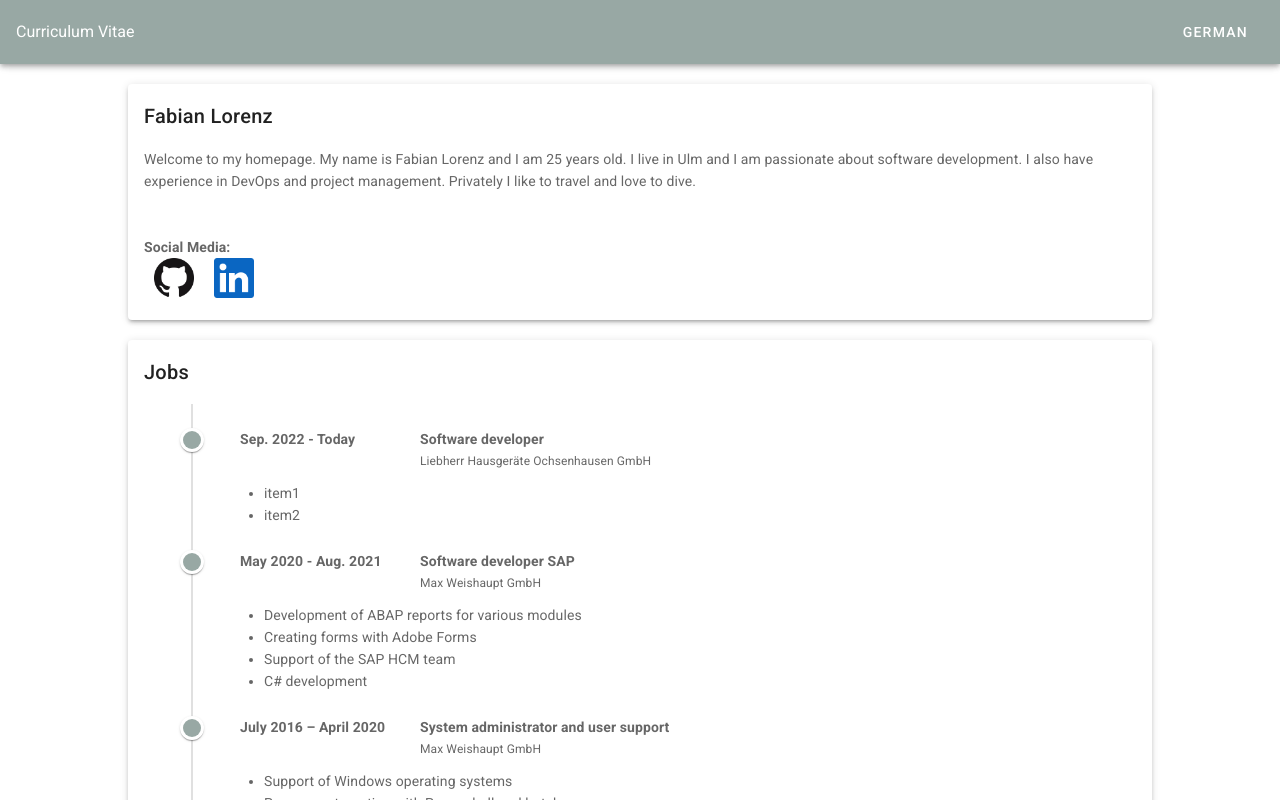
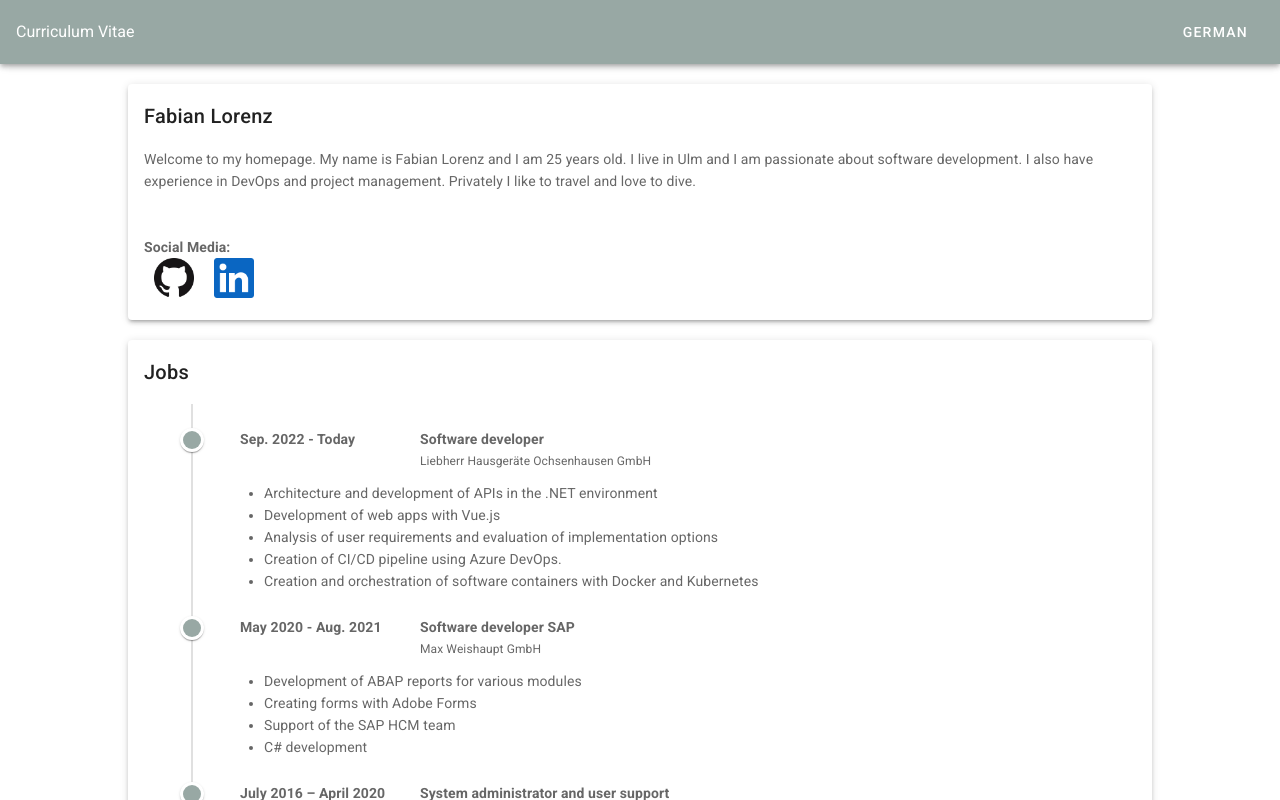
Before and after one commit to 1Joghurt/1Joghurt.github.io, a Vue app: page / in a window 1280 px wide. Shown: the top 800 px of the page. Built offline with nearby package versions, Linux system fonts and the light colour scheme.

Commit message:
Added points for lh appliance job

```diff
--- a/shared/i18n.js
+++ b/shared/i18n.js
@@ -19,7 +19,7 @@ export default {
                     "date": "Aug. 2019 – März 2022",
                     "title": "Berufsbegleitendes Studium<br>Bachelor of Science - Informatik",
                     "degree": "Abschlussnote: 1,3",
-                    "points": "Abschlussarbeit: Entwicklung und Evaluation eines Frameworks zur Integration von Logikprogrammierung in die objektorientierte Programmiersprache C# (Note 1.0)<br><br>Weitere Schwerpunkte:<ul><li>Softwareentwicklung</li><li>Praktische Informatik</li><li>IT-Projekt- und Servicemanagement</li><li>Seminararbeit: Grenzen der agilen Methode Scrum</li><li>Projektarbeit: RESTful Client-Server Android-App mit Java Backend</li><li>Fallstudie: Entwurf einer Big-Data-Infrastruktur</li><li>Seminararbeit: Android App für Online Shopping</li></ul>"
+                    "points": "Abschlussarbeit: Entwicklung und Evaluation eines Frameworks zur Integration von Logikprogrammierung in die objektorientierte Programmiersprache C#. (Note 1.0)<br><br>Weitere Schwerpunkte:<ul><li>Softwareentwicklung</li><li>Praktische Informatik</li><li>IT-Projekt- und Servicemanagement</li><li>Seminararbeit: Grenzen der agilen Methode Scrum</li><li>Projektarbeit: RESTful Client-Server Android-App mit Java Backend</li><li>Fallstudie: Entwurf einer Big-Data-Infrastruktur</li><li>Seminararbeit: Android App für Online Shopping</li></ul>"
                 },
 
                 "jobtraining": {
@@ -44,7 +44,7 @@ export default {
                 "lh_ec": {
                     "date": "Sep. 2022 - Jetzt",
                     "title": "Softwareentwickler",
-                    "points": "<ul><li>item1</li><li>item2</li></ul>",
+                    "points": "<ul><li>Architektur und Entwicklung von APIs im .NET Umfeld</li><li>Entwicklung von Web-Apps mit Vue.js</li><li>Analyse von Benutzeranforderungen und Bewertung von Umsetzungsmöglichkeiten</li><li>Erstellung von CI/CD Pipeline mit Azure DevOps</li><li>Erstellung und Orchestrierung von Software-Containern mit Docker und Kubernetes</li></ul>                    ",
                 },
             },
             "publication": {
@@ -108,7 +108,7 @@ export default {
                 "lh_ec": {
                     "date": "Sep. 2022 - Today",
                     "title": "Software developer",
-                    "points": "<ul><li>item1</li><li>item2</li></ul>",
+                    "points": "<ul><li>Architecture and development of APIs in the .NET environment</li><li>Development of web apps with Vue.js</li><li>Analysis of user requirements and evaluation of implementation options</li><li>Creation of CI/CD pipeline using Azure DevOps.</li><li>Creation and orchestration of software containers with Docker and Kubernetes</li></ul>",
                 },
             },
             "publication": {
--- a/src/components/SkillsPart.vue
+++ b/src/components/SkillsPart.vue
@@ -64,7 +64,7 @@ export default {
   }
 }
 
-@media screen and (max-width: 600px) {
+@media screen and (max-width: 700px) {
   .skillrow {
     grid-template-columns: repeat(1, 1fr);
   }
```
